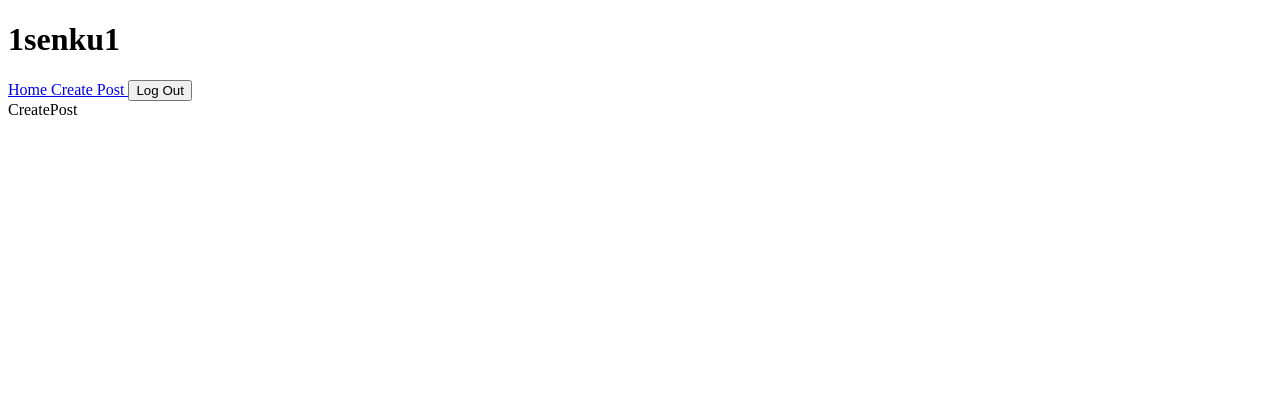
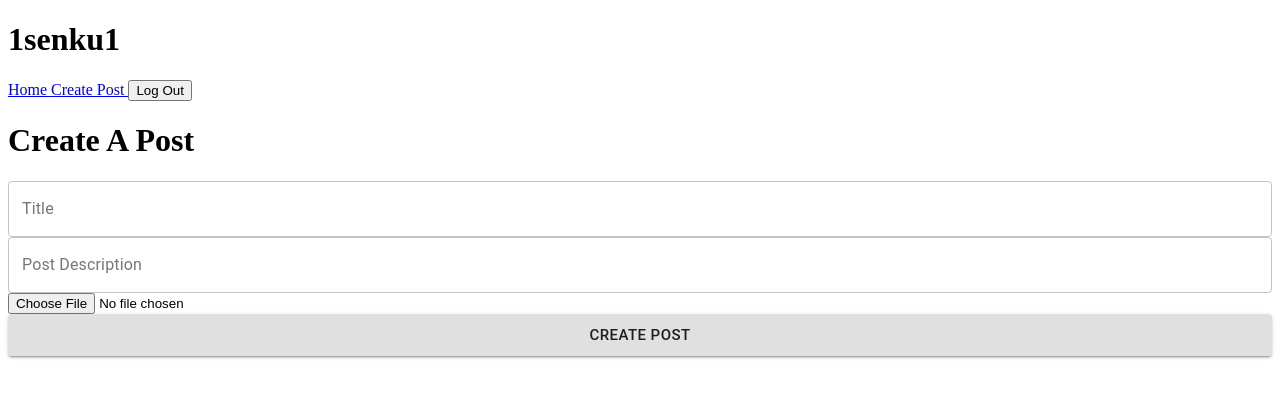
Before and after one commit to mahfoud-mehalli/1senku1-Blog, a React (Create React App) app: page /createpost in a window 1280 px wide. Shown: the top 398 px of the page. Built offline with nearby package versions, Linux system fonts and the light colour scheme; no server answers; sample sign-in values are in the browser's storage.

Commit message:
creating post done (with photo)

```diff
--- a/package.json
+++ b/package.json
@@ -3,12 +3,18 @@
   "version": "0.1.0",
   "private": true,
   "dependencies": {
+    "@emotion/react": "^11.11.4",
+    "@emotion/styled": "^11.11.5",
+    "@material-ui/core": "^4.12.4",
+    "@mui/material": "^5.15.14",
     "@testing-library/jest-dom": "^5.17.0",
     "@testing-library/react": "^13.4.0",
     "@testing-library/user-event": "^13.5.0",
+    "base-64": "^1.0.0",
     "firebase": "^10.10.0",
     "react": "^18.2.0",
     "react-dom": "^18.2.0",
+    "react-file-base64": "^1.0.3",
     "react-router-dom": "^6.22.3",
     "react-scripts": "5.0.1",
     "web-vitals": "^2.1.4"
--- a/src/pages/CreatePost.js
+++ b/src/pages/CreatePost.js
@@ -1,9 +1,57 @@
-import React from 'react'
+import React, { useState, useEffect } from "react";
+import { TextField, Button } from '@material-ui/core';
+import { addDoc, collection } from "firebase/firestore";
+import { db, auth } from "../firebase";
+import { useNavigate } from "react-router-dom";
 
-const CreatePost = () => {
+function CreatePost({ isAuth }) {
+
+  const [title, setTitle] = useState("");
+  const [description, setDescription] = useState("");
+  const [selectedFile, setSelectedFile] = useState(null);
+
+  const handleFileUpload = (e) => {
+    setSelectedFile(e.target.files[0]); // Setting the selected file to state
+  };
+
+  const postsCollectionRef = collection(db, "posts");
+  let navigate = useNavigate();
+
+  const createPost = async () => {
+
+    const file = selectedFile ? selectedFile : null; // Handling case when file is not selected
+    const fileUrl = file ? URL.createObjectURL(file) : null; // Generating a URL for preview or other purposes
+
+    try {
+      await addDoc(postsCollectionRef, {
+        title,
+        description,
+        selectedFile: fileUrl,
+        author: { name: auth.currentUser.displayName, id: auth.currentUser.uid },
+      });
+      navigate("/");
+    } catch (error) {
+      console.log(error)
+    }
+  };
+
+  useEffect(() => {
+    if (!isAuth) {
+      navigate("/login");
+    }
+  },);
+
   return (
-    <div>CreatePost</div>
-  )
+    <div className="createPostPage">
+      <div className="cpContainer">
+        <h1>Create A Post</h1>
+        <TextField onChange={(event) => {setTitle(event.target.value);}} variant="outlined" label="Title" fullWidth />
+        <TextField onChange={(event) => {setDescription(event.target.value);}} variant="outlined" label="Post Description" fullWidth multiline />
+        <input type="file" onChange={handleFileUpload} />
+        <Button onClick={createPost} variant="contained" size="large" type="submit" fullWidth>Create Post</Button>
+      </div>
+    </div>
+  );
 }
 
-export default CreatePost
+export default CreatePost;
```
Also changed, not shown: 1 other file (tests, documents, lock files or other folders).
